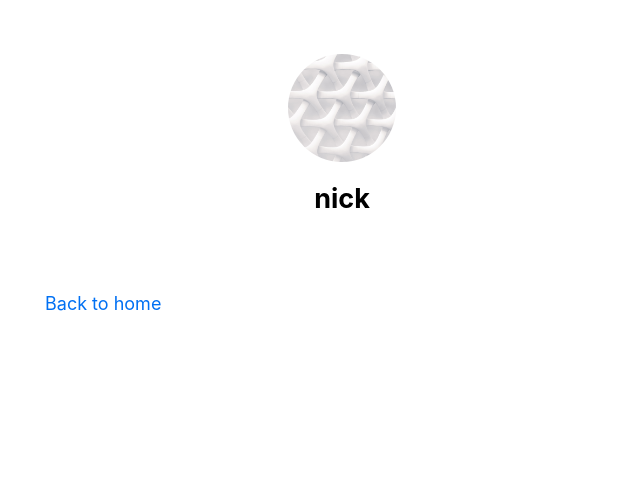
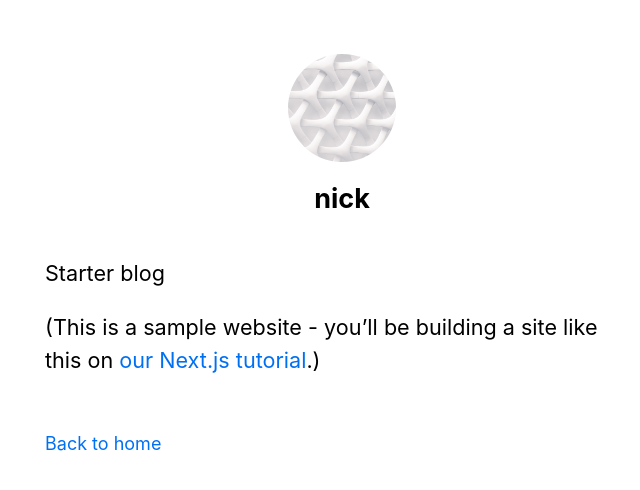
Before and after one commit to nsagias/nextjs-blog, a Next.js app: page / in a window 1280 px wide. Shown: the top 490 px of the page, without its empty margins (298-938 px from the left). Built offline with nearby package versions, Linux system fonts and the light colour scheme.

Commit message:
add section import utilStyles

```diff
--- a/pages/index.js
+++ b/pages/index.js
@@ -1,7 +1,6 @@
-import Head from 'next/head';
-import styles from '../styles/Home.module.css';
-import Link from "next/link";
-import Layout, { siteTitle } from '../components/layout';
+import Head from "next/head";
+import Layout, { siteTitle } from "../components/layout";
+import utilStyles from "../styles/utils.module.css";
 
 export default function Home() {
   return (
@@ -9,6 +8,13 @@
       <Head>
         <title>{siteTitle}</title>
       </Head>
+      <section className={utilStyles.headingMd}>
+        <p>Starter blog</p>
+        <p>
+          (This is a sample website - you’ll be building a site like this on{' '}
+          <a href="https://nextjs.org/learn">our Next.js tutorial</a>.)
+        </p>
+      </section>
    </Layout>
   );
 }
```
